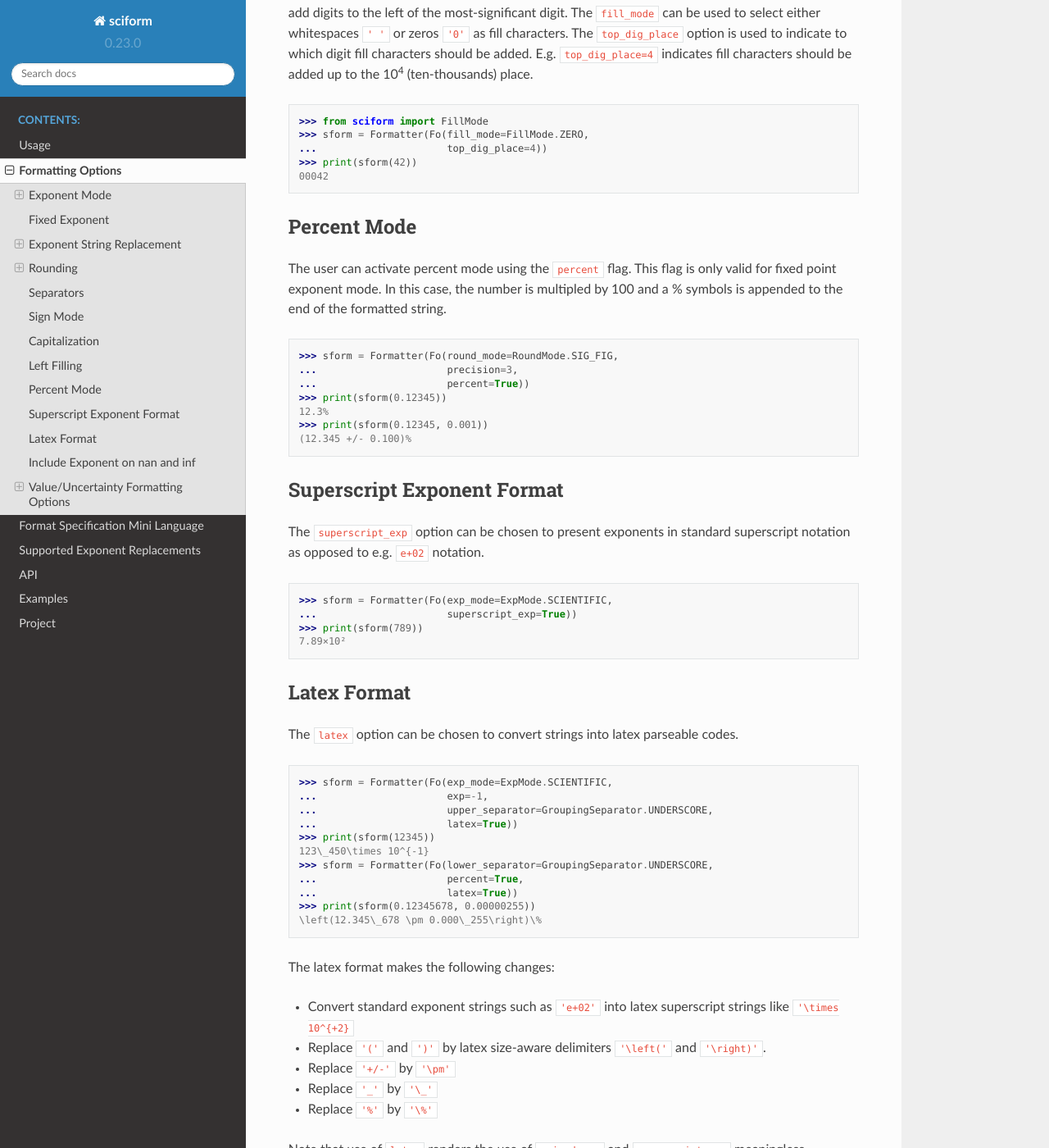
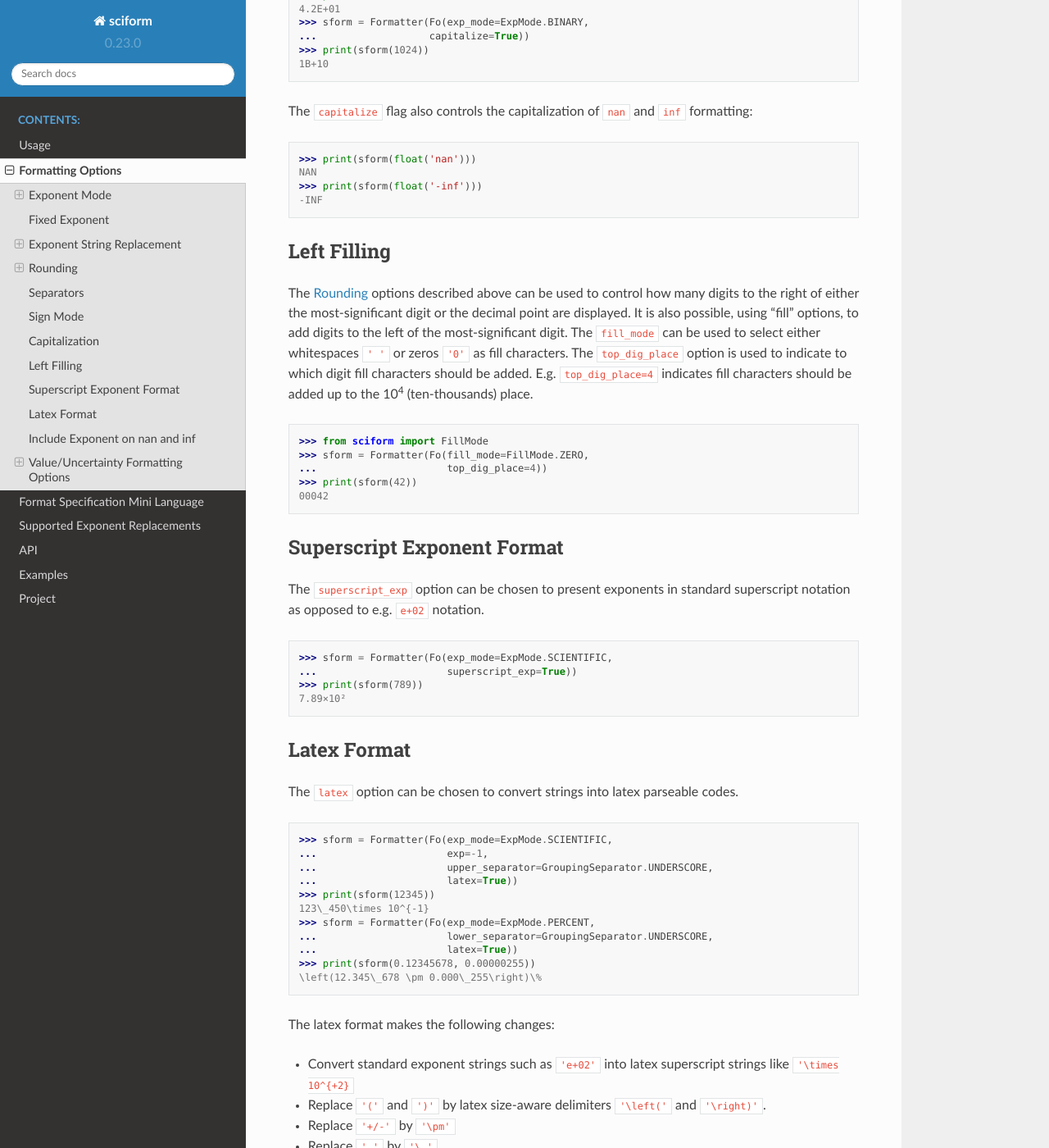
Before and after one commit to jagerber48/sciform, a Sphinx documentation site: the page built from docs/source/options.rst, in a window 1280 px wide and 1400 px high, scrolled down 7648 px. Shown: the whole window at 82% size. Built offline with Sphinx 7.4.7 and the Read the Docs theme 2.0.0, drawn with Linux system fonts in a browser that asks for light colours; some of the changed text lies outside the part shown.

Commit message:
exp_mode percent documentation

```diff
--- a/docs/source/options.rst
+++ b/docs/source/options.rst
@@ -38,6 +38,23 @@ directly with no extra exponent.
 >>> sform = Formatter(Fo(exp_mode=ExpMode.FIXEDPOINT))
 >>> print(sform(123.456))
 123.456
+>>> print(sform(123.456, 0.001))
+123.456 +/- 0.001
+
+.. _percent_mode:
+
+Percent
+-------
+
+Percent mode is similar to fixed point mode
+For percent mode, the number is multipled by 100 and a % symbols is
+appended to the end of the formatted string.
+
+>>> sform = Formatter(Fo(exp_mode=ExpMode.PERCENT))
+>>> print(sform(0.12345))
+12.345%
+>>> print(sform(0.12345, 0.001))
+(12.3 +/- 0.1)%
 
 .. _scientific:
 
@@ -433,24 +456,6 @@ to the 10\ :sup:`4` (ten-thousands) place.
 >>> print(sform(42))
 00042
 
-.. _percent_mode:
-
-Percent Mode
-============
-
-The user can activate percent mode using the ``percent`` flag.
-This flag is only valid for fixed point exponent mode.
-In this case, the number is multipled by 100 and a % symbols is
-appended to the end of the formatted string.
-
->>> sform = Formatter(Fo(round_mode=RoundMode.SIG_FIG,
-...                      precision=3,
-...                      percent=True))
->>> print(sform(0.12345))
-12.3%
->>> print(sform(0.12345, 0.001))
-(12.345 +/- 0.100)%
-
 .. _superscript_exp:
 
 Superscript Exponent Format
@@ -478,8 +483,8 @@ parseable codes.
 ...                      latex=True))
 >>> print(sform(12345))
 123\_450\times 10^{-1}
->>> sform = Formatter(Fo(lower_separator=GroupingSeparator.UNDERSCORE,
-...                      percent=True,
+>>> sform = Formatter(Fo(exp_mode=ExpMode.PERCENT,
+...                      lower_separator=GroupingSeparator.UNDERSCORE,
 ...                      latex=True))
 >>> print(sform(0.12345678, 0.00000255))
 \left(12.345\_678 \pm 0.000\_255\right)\%
--- a/docs/source/usage.rst
+++ b/docs/source/usage.rst
@@ -147,7 +147,6 @@ package default settings):
 >>> print_global_defaults()
 {'exp_mode': <ExpMode.FIXEDPOINT: 'fixed_point'>,
  'exp': <class 'sciform.modes.AutoExp'>,
- 'percent': False,
  'round_mode': <RoundMode.SIG_FIG: 'sig_fig'>,
  'precision': <class 'sciform.modes.AutoPrec'>,
  'upper_separator': <GroupingSeparator.NONE: 'no_grouping'>,
@@ -187,7 +186,6 @@ unchanged.
 >>> print_global_defaults()
 {'exp_mode': <ExpMode.ENGINEERING_SHIFTED: 'engineering_shifted'>,
  'exp': <class 'sciform.modes.AutoExp'>,
- 'percent': False,
  'round_mode': <RoundMode.SIG_FIG: 'sig_fig'>,
  'precision': 4,
  'upper_separator': <GroupingSeparator.NONE: 'no_grouping'>,
```
Also changed, not shown: other parts of docs/source/options.rst (+6 -0 lines), 7 other files.
